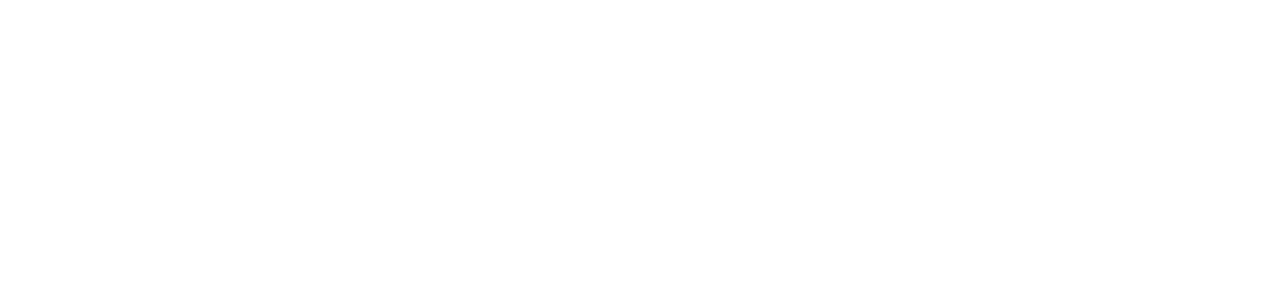
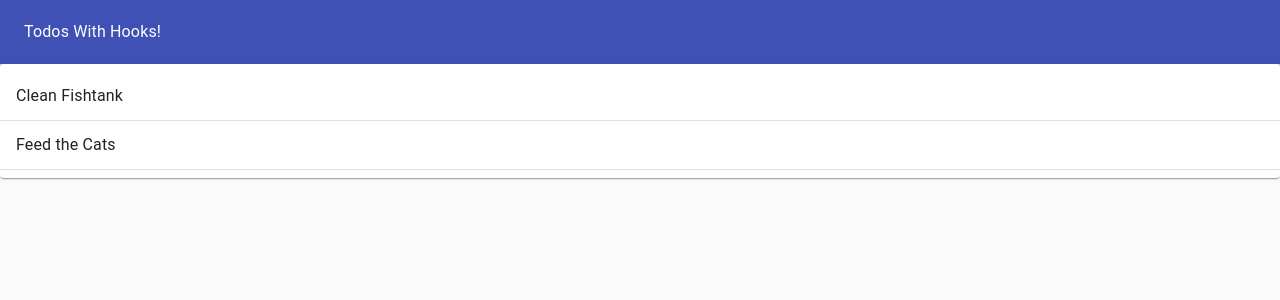
Before and after one commit to AlyneAlvarenga/hooks-todo-app, a React (Create React App) app: page / in a window 1280 px wide. Shown: the top 300 px of the page. Built offline with nearby package versions, Linux system fonts and the light colour scheme.

Commit message:
created todoapp and todolist components

```diff
--- a/package.json
+++ b/package.json
@@ -3,6 +3,7 @@
   "version": "0.1.0",
   "private": true,
   "dependencies": {
+    "@material-ui/core": "^4.9.11",
     "@testing-library/jest-dom": "^4.2.4",
     "@testing-library/react": "^9.5.0",
     "@testing-library/user-event": "^7.2.1",
--- a/src/App.js
+++ b/src/App.js
@@ -1,10 +1,9 @@
 import React from 'react';
+import TodoApp from './TodoApp';
 
 function App() {
   return (
-    <div className="App">
-
-    </div>
+    <TodoApp />
   );
 }
 
--- /dev/null
+++ b/src/TodoApp.js
@@ -0,0 +1,38 @@
+import React, { useState } from 'react';
+import Typography from '@material-ui/core/Typography';
+import Paper from '@material-ui/core/Paper';
+import AppBar from '@material-ui/core/AppBar';
+import Toolbar from '@material-ui/core/Toolbar';
+import Grid from '@material-ui/core/Grid';
+import TodoList from './TodoList';
+
+function TodoApp() {
+
+  const initialTodos =[
+    { id: 1, task: 'Clean Fishtank', completed: false},
+    { id: 2, task: 'Feed the Cats', completed: true},
+  ]
+
+  const [todos, setTodos] = useState(initialTodos);
+
+  return (
+    <Paper
+      style={{
+        padding: 0,
+        margin: 0,
+        height: '100vh',
+        backgroundColor: '#fafafa'
+      }}
+      elevation={0}
+    >
+      <AppBar color='primary' position='static' style={{height: '64px'}}>
+        <Toolbar>
+          <Typography color='inherit'>Todos With Hooks!</Typography>
+        </Toolbar>
+      </AppBar>
+      <TodoList todos={todos} />
+    </Paper>
+  )
+}
+
+export default TodoApp;
--- /dev/null
+++ b/src/TodoList.js
@@ -0,0 +1,28 @@
+import React from 'react';
+import Paper from '@material-ui/core/Paper';
+import List from '@material-ui/core/List';
+import ListItem from '@material-ui/core/ListItem';
+import ListItemText from '@material-ui/core/ListItemText';
+import Divider from '@material-ui/core/Divider';
+
+
+const TodoList = (props) => {
+  return (
+    <Paper>
+      <List>
+      {props.todos.map(todo => {
+        return (
+          <>
+          <ListItem>
+            <ListItemText>{todo.task}</ListItemText>
+          </ListItem>
+          <Divider />
+          </>
+        )
+      })}
+      </List>
+    </Paper>
+  )
+}
+
+export default TodoList;
```
Also changed, not shown: 1 other file (tests, documents, lock files or other folders).
